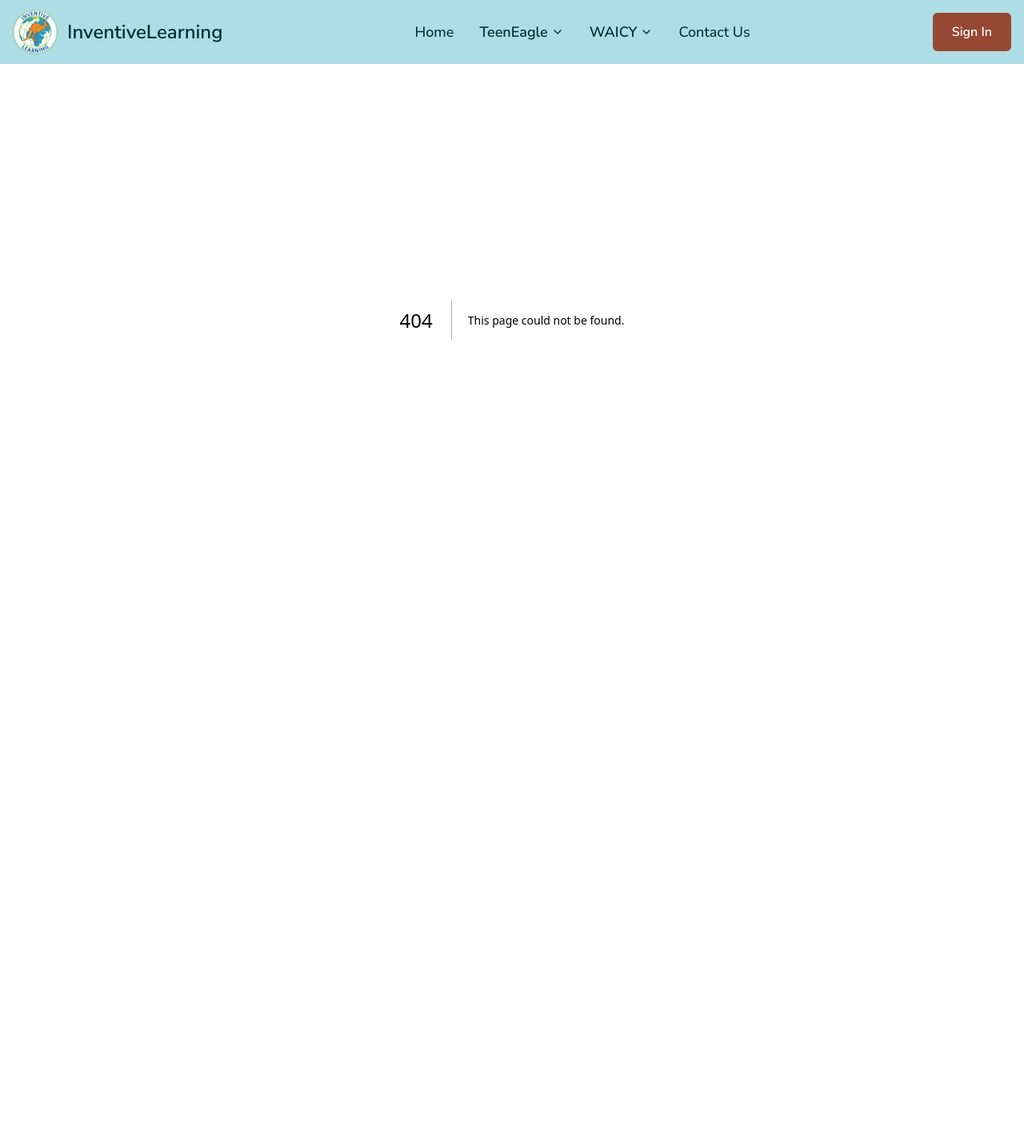
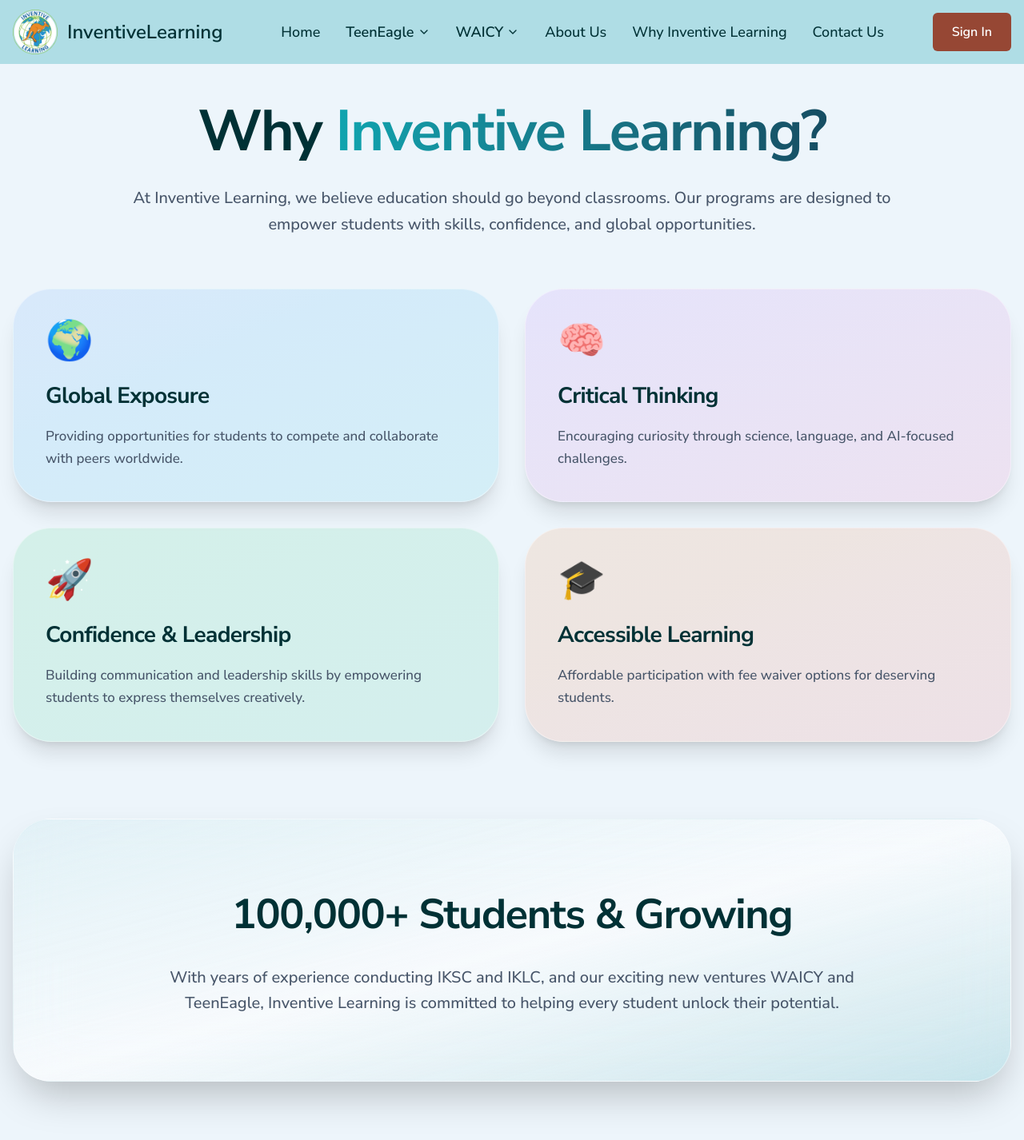
Before and after one commit to kainatkiranrashid2/inventivelearningwebsite, a Next.js app: page /whyinventivelearning in a window 1280 px wide. Before the commit this address had no page. Shown: the top 1426 px of the page at 80% size. Before the commit the page ends 800 px from the top, so only its background shows below. Built offline with nearby package versions, Linux system fonts and the light colour scheme.

Commit message:
`Added two new links to the Header component: "About Us" and "Why Inventive Learning".`

```diff
--- /dev/null
+++ b/app/aboutus/page.tsx
@@ -0,0 +1,82 @@
+import Image from "next/image";
+import React from "react";
+
+const AboutUs = () => {
+  return (
+    <section className="relative bg-[#edf5fbf8] py-20 lg:py-32 overflow-hidden">
+      <div className="container mx-auto px-6 relative z-10">
+        {/* Heading */}
+        <div className="text-center mb-12 lg:mb-16">
+          <h2 className="text-[44px] sm:text-[52px] md:text-[64px] lg:text-[72px] text-[#003135] font-bold mb-8 leading-none tracking-tight">
+            About{" "}
+            <span className="bg-gradient-to-r from-[#0FA4AF] to-[#164e63] bg-clip-text text-transparent">
+              Us
+            </span>
+          </h2>
+
+          <p className="text-[16px] sm:text-[18px] md:text-[20px] lg:text-[22px] text-[#475569] max-w-5xl mx-auto leading-relaxed font-medium">
+            We began our journey in Pakistan with the International Kangaroo
+            Science Contest (IKSC) and the International Kangaroo Linguistic
+            Contest (IKLC), which quickly became some of the most trusted and
+            popular academic contests in the country.
+          </p>
+        </div>
+
+        {/* Image & Content */}
+        <div className="grid lg:grid-cols-2 gap-12 items-center mb-24">
+          <div className="relative overflow-hidden rounded-3xl shadow-2xl group">
+            <Image
+              src="/images/aboutus/our-journey.jpg"
+              alt="Our Journey"
+              width={800}
+              height={600}
+              className="w-full h-full object-cover group-hover:scale-110 transition-transform duration-700"
+            />
+            <div className="absolute inset-0 bg-gradient-to-t from-black/30 to-transparent"></div>
+          </div>
+
+          <div>
+            <h3 className="text-[28px] md:text-[34px] text-[#003135] font-bold mb-6 tracking-tight">
+              Our Journey
+            </h3>
+            <p className="text-[17px] md:text-[19px] text-[#475569] leading-relaxed font-medium mb-6">
+              Today, we are proud to expand our vision with
+              <span className="bg-gradient-to-r from-[#0FA4AF] to-[#164e63] bg-clip-text text-transparent font-bold">
+                {" "}
+                WAICY (World Artificial Intelligence Competition for Youth)
+              </span>{" "}
+              and <span className="font-bold text-[#0FA4AF]">TeenEagle</span>,
+              giving students access to global platforms where they can showcase
+              creativity, innovation, and communication skills.
+            </p>
+            <p className="text-[17px] md:text-[19px] text-[#475569] leading-relaxed font-medium">
+              Our vision is to make world-class learning opportunities
+              accessible to every student in Pakistan, empowering them to become
+              confident, innovative, and globally connected individuals.
+            </p>
+          </div>
+        </div>
+
+        {/* Vision Section */}
+        <div className="relative bg-gradient-to-br from-[#AFDDE5]/30 via-white/50 to-[#0FA4AF]/20 backdrop-blur-2xl p-12 lg:p-20 rounded-3xl border border-white/40 shadow-2xl overflow-hidden">
+          <div className="absolute inset-0 bg-gradient-to-br from-white/20 to-transparent rounded-3xl"></div>
+          <div className="relative z-10 text-center">
+            <h3 className="text-[32px] sm:text-[40px] md:text-[48px] font-bold text-[#003135] mb-6 tracking-tight">
+              Our{" "}
+              <span className="bg-gradient-to-r from-[#0FA4AF] to-[#164e63] bg-clip-text text-transparent">
+                Vision
+              </span>
+            </h3>
+            <p className="text-[18px] md:text-[20px] text-[#475569] max-w-4xl mx-auto leading-relaxed font-medium">
+              To make world-class learning opportunities accessible to every
+              student in Pakistan, nurturing the next generation of confident,
+              innovative, and globally connected leaders.
+            </p>
+          </div>
+        </div>
+      </div>
+    </section>
+  );
+};
+
+export default AboutUs;
--- a/app/components/Header.tsx
+++ b/app/components/Header.tsx
@@ -32,6 +32,8 @@
         { name: "Resources & Workshops", href: "/waicy/resources" },
       ],
     },
+    { name: "About Us", href: "/aboutus" },
+    { name: "Why Inventive Learning", href: "/whyinventivelearning" },
     { name: "Contact Us", href: "/contact" },
   ];
 
--- /dev/null
+++ b/app/whyinventivelearning/page.tsx
@@ -0,0 +1,90 @@
+import React from "react";
+
+const WhyInventiveLearning = () => {
+  return (
+    <section className="relative bg-[#edf5fbf8] py-20 lg:py-32 overflow-hidden">
+      <div className="container mx-auto px-6 relative z-10">
+        {/* Heading */}
+        <div className="text-center mb-12 lg:mb-16">
+          <h2 className="text-[44px] sm:text-[52px] md:text-[64px] lg:text-[72px] text-[#003135] font-bold mb-8 leading-none tracking-tight">
+            Why{" "}
+            <span className="bg-gradient-to-r from-[#0FA4AF] to-[#164e63] bg-clip-text text-transparent">
+              Inventive Learning?
+            </span>
+          </h2>
+          <p className="text-[18px] md:text-[20px] text-[#475569] max-w-5xl mx-auto leading-relaxed font-medium">
+            At Inventive Learning, we believe education should go beyond
+            classrooms. Our programs are designed to empower students with
+            skills, confidence, and global opportunities.
+          </p>
+        </div>
+
+        {/* Features */}
+        <div className="grid lg:grid-cols-2 gap-8 mb-24">
+          {[
+            {
+              title: "Global Exposure",
+              description:
+                "Providing opportunities for students to compete and collaborate with peers worldwide.",
+              icon: "🌍",
+              gradient: "from-blue-500/10 to-cyan-500/10",
+            },
+            {
+              title: "Critical Thinking",
+              description:
+                "Encouraging curiosity through science, language, and AI-focused challenges.",
+              icon: "🧠",
+              gradient: "from-purple-500/10 to-pink-500/10",
+            },
+            {
+              title: "Confidence & Leadership",
+              description:
+                "Building communication and leadership skills by empowering students to express themselves creatively.",
+              icon: "🚀",
+              gradient: "from-green-500/10 to-emerald-500/10",
+            },
+            {
+              title: "Accessible Learning",
+              description:
+                "Affordable participation with fee waiver options for deserving students.",
+              icon: "🎓",
+              gradient: "from-orange-500/10 to-red-500/10",
+            },
+          ].map((feature, index) => (
+            <div
+              key={index}
+              className={`group relative bg-gradient-to-br ${feature.gradient} p-10 rounded-3xl border border-white/40 shadow-xl hover:scale-105 hover:shadow-2xl transition-all duration-700 overflow-hidden`}>
+              <div className="absolute inset-0 bg-gradient-to-br from-white/50 to-transparent opacity-0 group-hover:opacity-100 transition-opacity duration-700 rounded-3xl"></div>
+              <div className="relative z-10">
+                <div className="text-5xl mb-6 ">{feature.icon}</div>
+                <h3 className="text-[24px] md:text-[28px] text-[#003135] font-bold mb-4 tracking-tight">
+                  {feature.title}
+                </h3>
+                <p className="text-[17px] text-[#475569] leading-relaxed font-medium">
+                  {feature.description}
+                </p>
+              </div>
+            </div>
+          ))}
+        </div>
+
+        {/* Stats */}
+        <div className="relative bg-gradient-to-br from-[#AFDDE5]/30 via-white/50 to-[#0FA4AF]/20 backdrop-blur-2xl p-12 lg:p-20 rounded-3xl border border-white/40 shadow-2xl overflow-hidden text-center">
+          <div className="absolute inset-0 bg-gradient-to-br from-white/20 to-transparent rounded-3xl"></div>
+          <div className="relative z-10">
+            <h3 className="text-[36px] sm:text-[44px] md:text-[52px] text-[#003135] font-bold mb-6 tracking-tight">
+              100,000+ Students & Growing
+            </h3>
+            <p className="text-[18px] md:text-[20px] text-[#475569] max-w-4xl mx-auto leading-relaxed font-medium">
+              With years of experience conducting IKSC and IKLC, and our
+              exciting new ventures WAICY and TeenEagle, Inventive Learning is
+              committed to helping every student unlock their potential.
+            </p>
+          </div>
+        </div>
+      </div>
+    </section>
+  );
+};
+
+export default WhyInventiveLearning;
```
